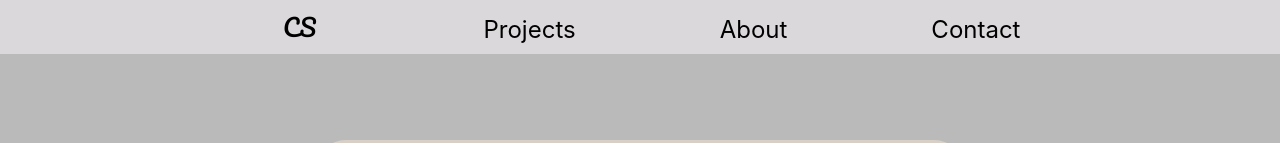
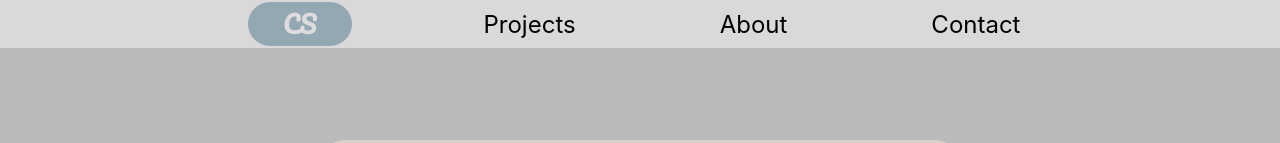
Before and after one commit to csalguera/portfolio-react, a React (Create React App) app: page / in a window 1280 px wide. Shown: the top 143 px of the page. Built offline with nearby package versions, Linux system fonts and the light colour scheme.

Commit message:
add useEffect hook to change url based on scroll position

```diff
--- a/src/App.js
+++ b/src/App.js
@@ -1,5 +1,5 @@
 // npm packages
-import { useRef, useState } from 'react'
+import { useEffect, useRef, useState } from 'react'
 
 // page components
 import About from './pages/About/About'
@@ -19,7 +19,7 @@ function App() {
   const projectsRef = useRef(null)
   const aboutRef = useRef(null)
   const contactRef = useRef(null)
-  const [url, setUrl] = useState(null)
+  const [url, setUrl] = useState('/')
 
   const handleUrlChange = (newUrl) => {
     setUrl(newUrl)
@@ -30,6 +30,34 @@ function App() {
     ref.current.scrollIntoView({ behavior: 'smooth', block: 'start' })
     handleUrlChange(newUrl)
   }
+
+  useEffect(() => {
+    const handleScroll = () => {
+      const windowHeight = window.innerHeight
+      const scrollPosition = window.scrollY
+      const projectsPosition = windowHeight * 0.5
+      const aboutPosition = windowHeight * 1.5
+      const contactPosition = windowHeight * 2.5
+
+      if (scrollPosition < projectsPosition) {
+        const newUrl = '/'
+        setUrl(newUrl)
+      } else if (scrollPosition > projectsPosition && scrollPosition < aboutPosition) {
+        const newUrl = '/projects'
+        setUrl(newUrl)
+      } else if (scrollPosition > aboutPosition && scrollPosition < contactPosition) {
+        const newUrl = '/about'
+        setUrl(newUrl)
+      } else if (scrollPosition > contactPosition) {
+        const newUrl = '/contact'
+        setUrl(newUrl)
+      }
+    }
+
+    window.addEventListener('scroll', handleScroll)
+
+    return () => window.removeEventListener('scroll', handleScroll)
+  }, [])
 
   return (
     <>
--- a/src/components/Nav/Nav.module.css
+++ b/src/components/Nav/Nav.module.css
@@ -16,7 +16,7 @@
 }
 
 .navbar * {
-  height: 25px;
+  height: 1.5vh;
   margin: 0 60px;
   list-style: none;
   color: black;
@@ -24,6 +24,9 @@
   font-size: 24px;
   padding: 12px;
   border-radius: 1000px;
+  display: flex;
+  justify-content: center;
+  align-items: center;
 }
 
 .logo {
@@ -31,7 +34,7 @@
   display: flex;
   justify-content: center;
   align-items: center;
-  height: 30px;
+  height: 2.5vh;
 }
 
 .navbar *:hover,
```
